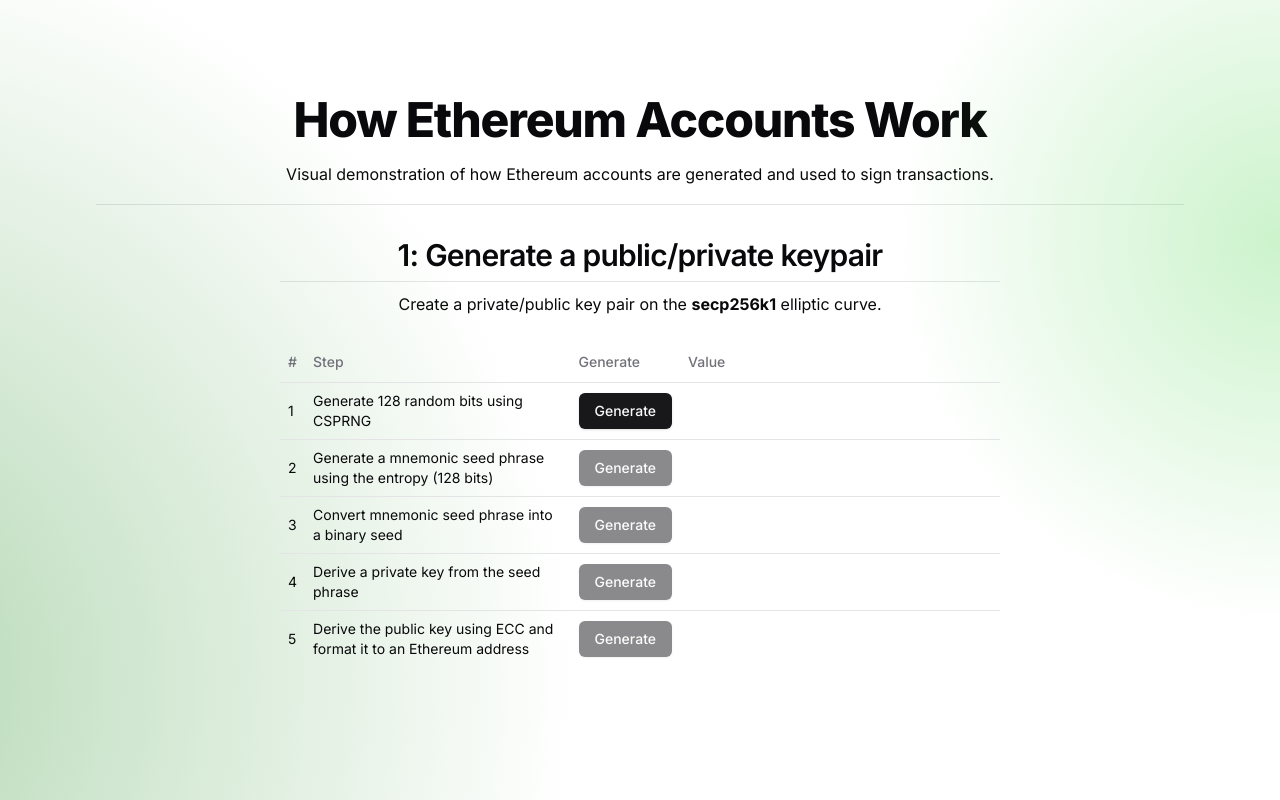
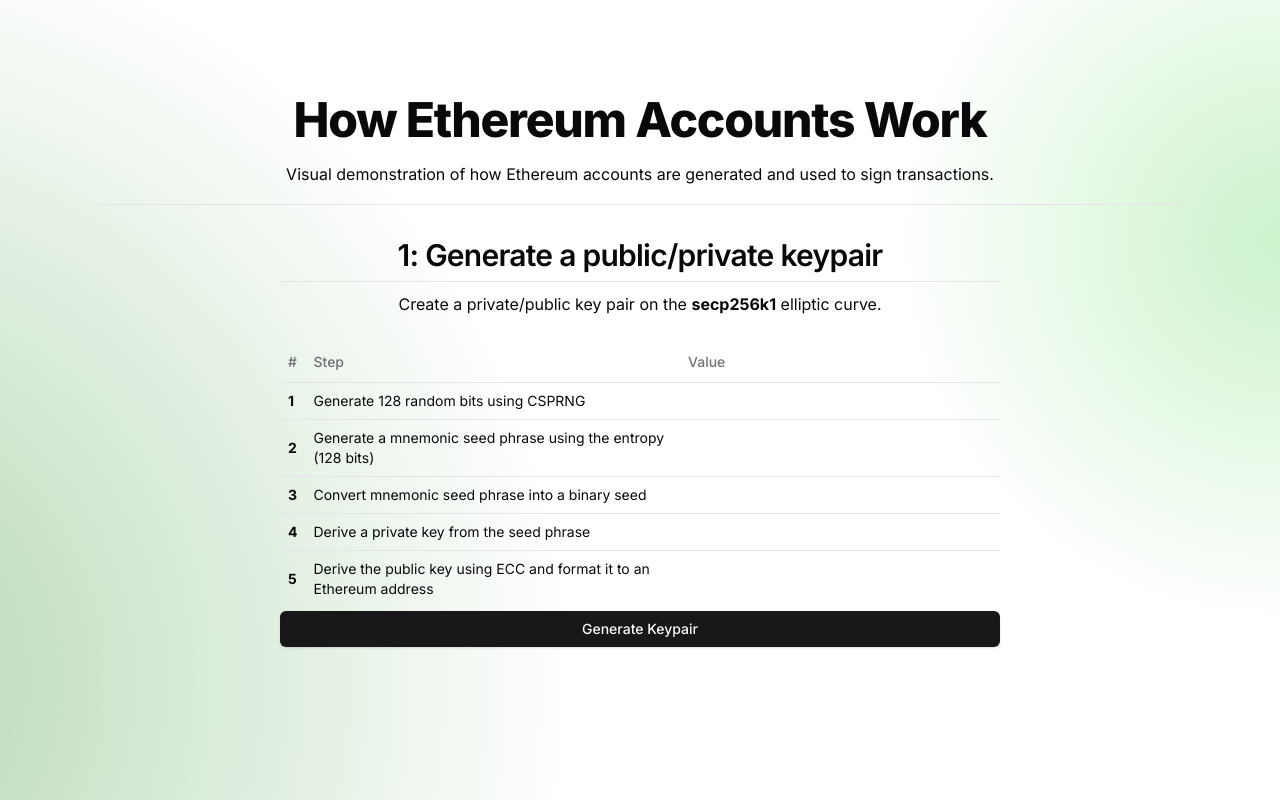
Before and after one commit to jarrodwatts/how-wallets-work, a Next.js app: page / in a window 1280 px wide. Built offline with nearby package versions, Linux system fonts and the light colour scheme.

Commit message:
make it a single button

```diff
--- a/app/page.tsx
+++ b/app/page.tsx
@@ -14,7 +14,7 @@
             radial-gradient(circle farthest-side at 100% 30%, rgba(50, 205, 50, 0.25), rgba(0, 0, 0, 0) 30%)
           `,
         }}
-        className="absolute inset-0 z-0"
+        className="absolute inset-0 z-[-100]"
       />
 
       <h1 className="scroll-m-20 text-4xl font-extrabold tracking-tight lg:text-5xl">
--- a/components/GenerateKeypair.tsx
+++ b/components/GenerateKeypair.tsx
@@ -1,4 +1,4 @@
-import React, { useEffect, useState } from "react";
+import React, { useState } from "react";
 import {
   getAddressFromPublicKey,
   getMasterPrivateKeyFromSeed,
@@ -8,7 +8,6 @@
 import { toHex } from "ethereum-cryptography/utils";
 import {
   Table,
-  TableCaption,
   TableHeader,
   TableRow,
   TableHead,
@@ -25,6 +24,23 @@
   const [masterKey, setMasterKey] = useState<HDKey | null>(null);
   const [ethereumAddress, setEthereumAddress] = useState<string | null>(null);
 
+  function generateKeypair() {
+    const bitsForEntropy = generateRandom16Bits();
+    setBitsForEntropy(bitsForEntropy);
+
+    const mnemonic = generateMnemonic(bitsForEntropy);
+    setMnemonic(mnemonic);
+
+    const seed = getSeedFromMnemonic(mnemonic);
+    setSeed(seed);
+
+    const masterKey = getMasterPrivateKeyFromSeed(seed);
+    setMasterKey(masterKey);
+
+    const ethereumAddress = getAddressFromPublicKey(masterKey);
+    setEthereumAddress(ethereumAddress);
+  }
+
   return (
     <div className="my-4">
       <h2 className="scroll-m-20 border-b pb-2 text-3xl font-semibold tracking-tight first:mt-0">
@@ -40,50 +56,34 @@
           <TableRow>
             <TableHead>#</TableHead>
             <TableHead>Step</TableHead>
-            <TableHead>Generate</TableHead>
             <TableHead className="w-[320px]">Value</TableHead>
           </TableRow>
         </TableHeader>
         <TableBody>
           <TableRow>
-            <TableCell>1</TableCell>
+            <TableCell>
+              <strong>1</strong>
+            </TableCell>
             <TableCell>Generate 128 random bits using CSPRNG</TableCell>
-            <TableCell>
-              <Button onClick={() => setBitsForEntropy(generateRandom16Bits())}>
-                Generate
-              </Button>
-            </TableCell>
             <TableCell>{bitsForEntropy ? toHex(bitsForEntropy) : ""}</TableCell>
           </TableRow>
 
           <TableRow>
-            <TableCell>2</TableCell>
+            <TableCell>
+              <strong>2</strong>
+            </TableCell>
             <TableCell>
               Generate a mnemonic seed phrase using the entropy (128 bits)
-            </TableCell>
-            <TableCell>
-              <Button
-                disabled={!bitsForEntropy}
-                onClick={() => setMnemonic(generateMnemonic(bitsForEntropy!))}
-              >
-                Generate
-              </Button>
             </TableCell>
             <TableCell>{mnemonic}</TableCell>
           </TableRow>
 
           <TableRow>
-            <TableCell>3</TableCell>
+            <TableCell>
+              <strong>3</strong>
+            </TableCell>
             <TableCell>
               Convert mnemonic seed phrase into a binary seed
-            </TableCell>
-            <TableCell>
-              <Button
-                disabled={!mnemonic}
-                onClick={() => setSeed(getSeedFromMnemonic(mnemonic!))}
-              >
-                Generate
-              </Button>
             </TableCell>
             <TableCell className="text-clip	max-w-[320px]">
               {seed ? toHex(seed) : ""}
@@ -91,36 +91,22 @@
           </TableRow>
 
           <TableRow>
-            <TableCell>4</TableCell>
+            <TableCell>
+              <strong>4</strong>
+            </TableCell>
             <TableCell>Derive a private key from the seed phrase</TableCell>
-            <TableCell>
-              <Button
-                disabled={!seed}
-                onClick={() => setMasterKey(getMasterPrivateKeyFromSeed(seed!))}
-              >
-                Generate
-              </Button>
-            </TableCell>
             <TableCell className="text-clip	max-w-[320px]">
               {masterKey ? toHex(masterKey.privateKey!) : ""}
             </TableCell>
           </TableRow>
 
           <TableRow>
-            <TableCell>5</TableCell>
+            <TableCell>
+              <strong>5</strong>
+            </TableCell>
             <TableCell>
               Derive the public key using ECC and format it to an Ethereum
               address
-            </TableCell>
-            <TableCell>
-              <Button
-                disabled={!masterKey}
-                onClick={() =>
-                  setEthereumAddress(getAddressFromPublicKey(masterKey!))
-                }
-              >
-                Generate
-              </Button>
             </TableCell>
             <TableCell className="text-clip	max-w-[320px]">
               {ethereumAddress}
@@ -128,6 +114,10 @@
           </TableRow>
         </TableBody>
       </Table>
+
+      <Button onClick={generateKeypair} className="w-full mt-1">
+        Generate Keypair
+      </Button>
     </div>
   );
 }
--- /dev/null
+++ b/components/SignTransaction.tsx
@@ -0,0 +1,32 @@
+import React, { useEffect, useState } from "react";
+import {
+  getAddressFromPublicKey,
+  getMasterPrivateKeyFromSeed,
+} from "@/lib/bip-32";
+import generateMnemonic, { getSeedFromMnemonic } from "@/lib/bip-39";
+import { generateRandom16Bits } from "@/lib/csprng";
+import { toHex } from "ethereum-cryptography/utils";
+import {
+  Table,
+  TableHeader,
+  TableRow,
+  TableHead,
+  TableBody,
+  TableCell,
+} from "./ui/table";
+import { HDKey } from "ethereum-cryptography/hdkey";
+import { Button } from "./ui/button";
+
+export default function GenerateKeypair() {
+  return (
+    <div className="my-4">
+      <h2 className="scroll-m-20 border-b pb-2 text-3xl font-semibold tracking-tight first:mt-0">
+        1: Generate a public/private keypair
+      </h2>
+      <p className="leading-7 mt-2">
+        Create a private/public key pair on the <strong>secp256k1</strong>{" "}
+        elliptic curve.
+      </p>
+    </div>
+  );
+}
```
